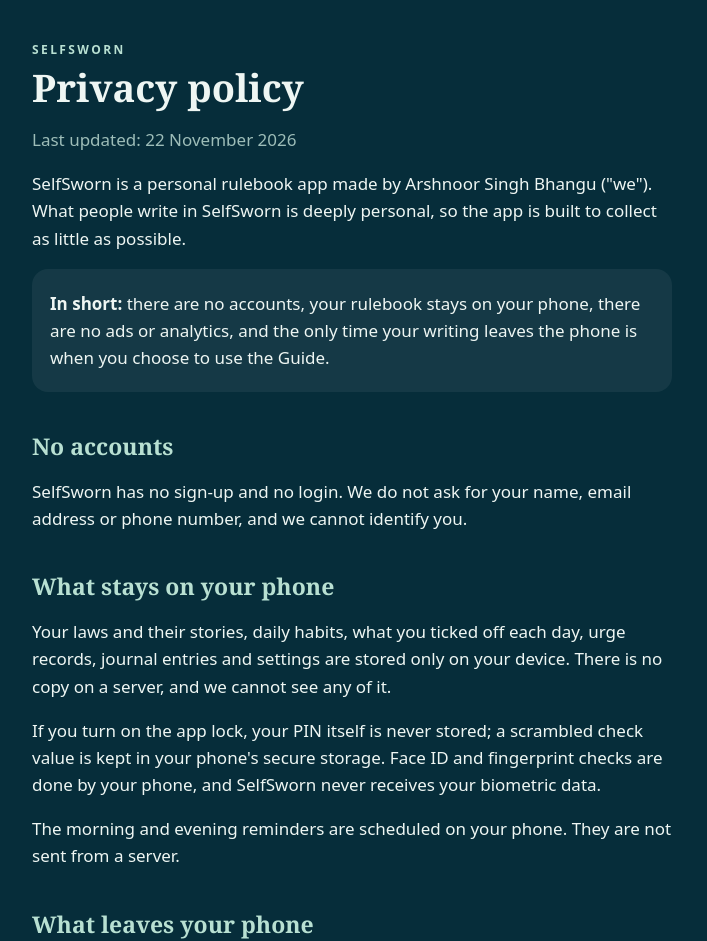
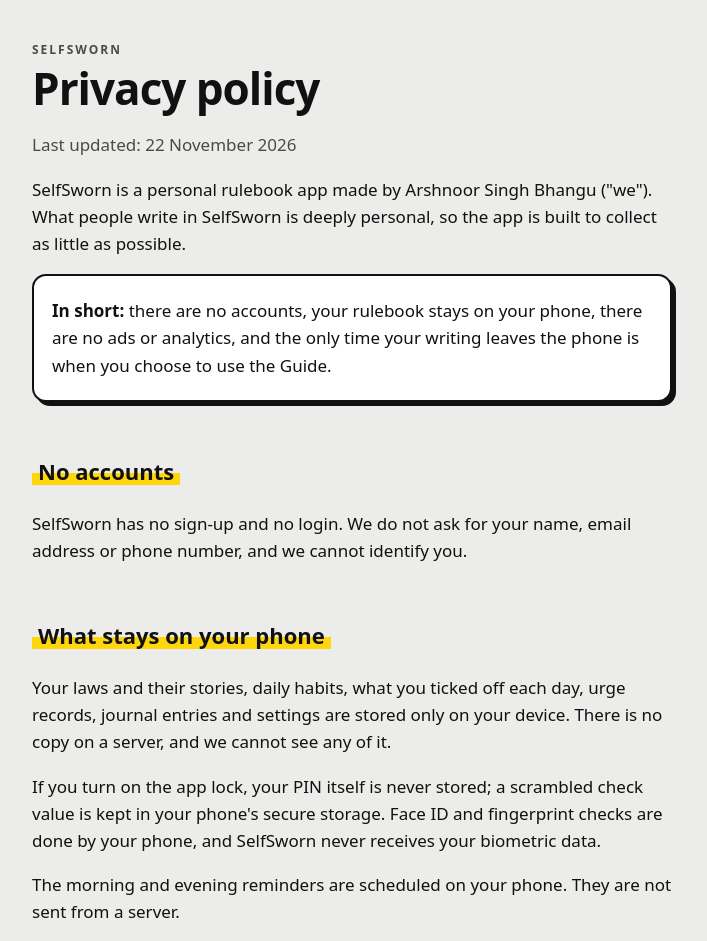
Before and after one commit to arshnoorsbhangu-svg/selfsworn-site, a plain HTML site: page privacy.html in a window 1280 px wide. Shown: the top 941 px of the page, without its empty margins (288-995 px from the left). Drawn offline with Linux system fonts and the light colour scheme.

Commit message:
Restyle the site in the app's new colours
Concrete grey by day and black by night, following the visitor's device,
with spray-yellow section headings, marker-blue links and outlined cards.
System fonts only, so the pages still load nothing from other sites.

Co-Authored-By: Claude Fable 5.2 <noreply@anthropic.com>
Claude-Session: https://claude.ai/code/session_01Nr9WzDUFQsMjetBtfm1gXM

```diff
--- a/style.css
+++ b/style.css
@@ -1,14 +1,43 @@
-:root { color-scheme: dark; }
+/* Street Wall: the same look as the app. Concrete grey by day, black by night, spray yellow and marker blue. */
+:root {
+  color-scheme: light dark;
+  --ground: #ECECEA;
+  --surface: #FFFFFF;
+  --ink: #111111;
+  --muted: #4A4A4A;
+  --line: #111111;
+  --accent: #FFD60A;
+  --link: #2B4BFF;
+  --shadow: #111111;
+}
+@media (prefers-color-scheme: dark) {
+  :root {
+    --ground: #121212;
+    --surface: #1E1E1E;
+    --ink: #F4F4F0;
+    --muted: #B5B5B0;
+    --line: #F4F4F0;
+    --link: #8FA2FF;
+    --shadow: #000000;
+  }
+}
 * { box-sizing: border-box; }
-body { margin: 0; background: #062D3A; color: #EEF6F3; font: 17px/1.6 system-ui, -apple-system, "Segoe UI", Roboto, sans-serif; -webkit-text-size-adjust: 100%; }
+body { margin: 0; background: var(--ground); color: var(--ink); font: 17px/1.6 system-ui, -apple-system, "Segoe UI", Roboto, sans-serif; -webkit-text-size-adjust: 100%; }
 main { max-width: 680px; margin: 0 auto; padding: 40px 20px 72px; }
-h1 { font: 600 38px/1.1 Georgia, "Times New Roman", serif; margin: 8px 0; }
-h2 { font: 600 23px/1.25 Georgia, "Times New Roman", serif; margin: 40px 0 8px; color: #B8E0D2; }
+h1 { font: 900 44px/1.05 system-ui, -apple-system, "Segoe UI", Roboto, sans-serif; letter-spacing: -1px; margin: 6px 0 20px; }
+/* A stripe of yellow paint behind the lower half of each section heading. */
+h2 { display: inline-block; font: 800 22px/1.25 system-ui, -apple-system, "Segoe UI", Roboto, sans-serif; margin: 40px 0 8px; padding: 0 6px; background: linear-gradient(transparent 55%, var(--accent) 55%); color: var(--ink); }
+@media (prefers-color-scheme: dark) {
+  /* On black the stripe becomes a solid strip, so the heading stays dark text on yellow. */
+  h2 { background: var(--accent); color: #111111; border-radius: 4px; }
+}
 p, li { overflow-wrap: break-word; }
 li { margin: 6px 0; }
 ul { padding-left: 22px; }
-a { color: #B8E0D2; }
-.eyebrow { font-size: 12px; letter-spacing: 2.4px; font-weight: 600; color: #B8E0D2; }
-.muted { color: #9DBDB8; }
-.card { background: rgba(255,255,255,0.06); border-radius: 16px; padding: 4px 18px; margin: 16px 0; }
-footer { margin-top: 48px; padding-top: 20px; border-top: 1px solid rgba(184,224,210,0.25); font-size: 15px; }
+a { color: var(--link); font-weight: 600; text-underline-offset: 3px; }
+a:hover { text-decoration-thickness: 2px; }
+strong { font-weight: 800; }
+.eyebrow { font-size: 12px; letter-spacing: 2px; font-weight: 800; color: var(--muted); }
+.muted { color: var(--muted); }
+.card { background: var(--surface); border: 2.5px solid var(--line); border-radius: 14px; box-shadow: 4px 4px 0 var(--shadow); padding: 4px 18px; margin: 16px 0; }
+footer { margin-top: 48px; padding-top: 20px; border-top: 2.5px solid var(--line); font-size: 15px; }
```
